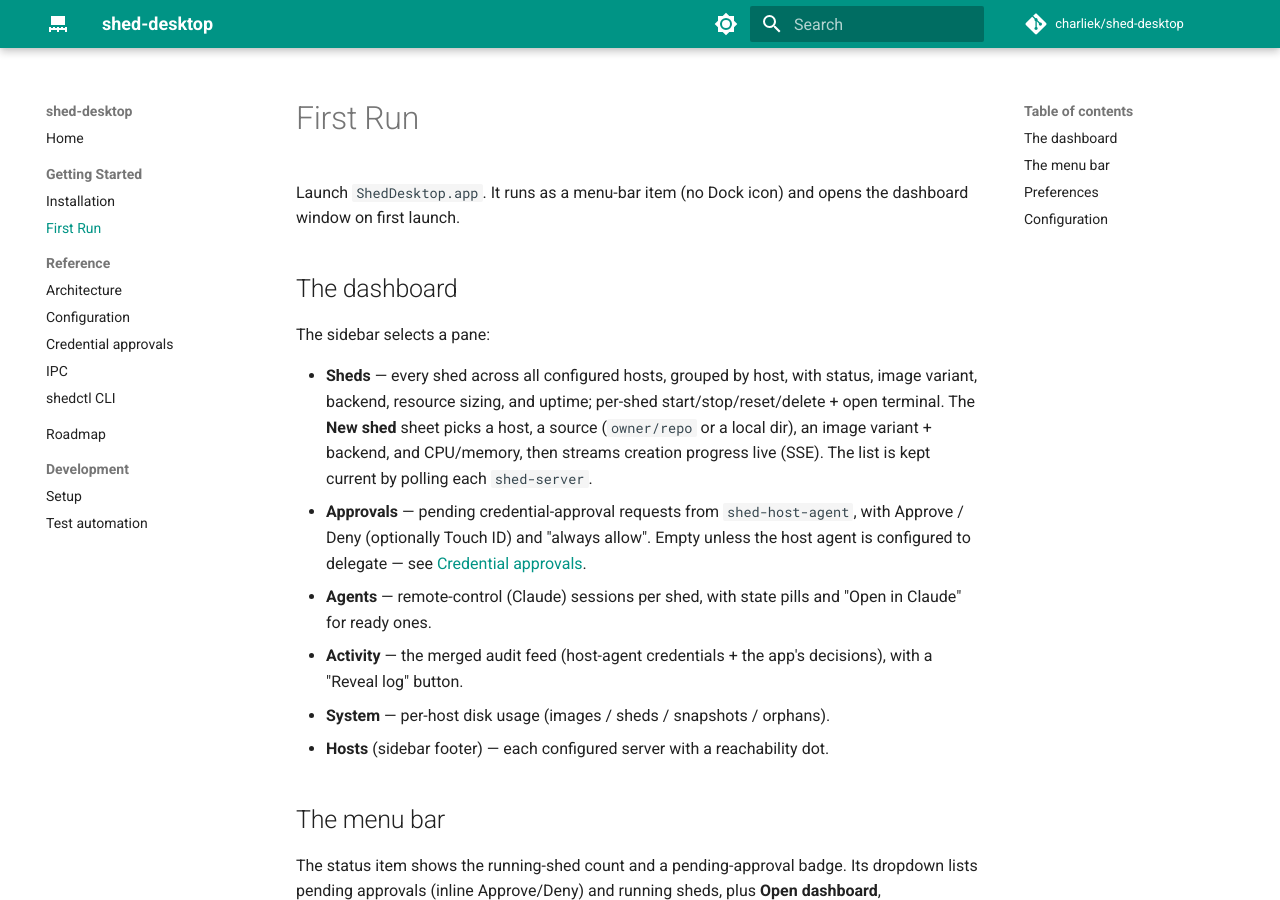
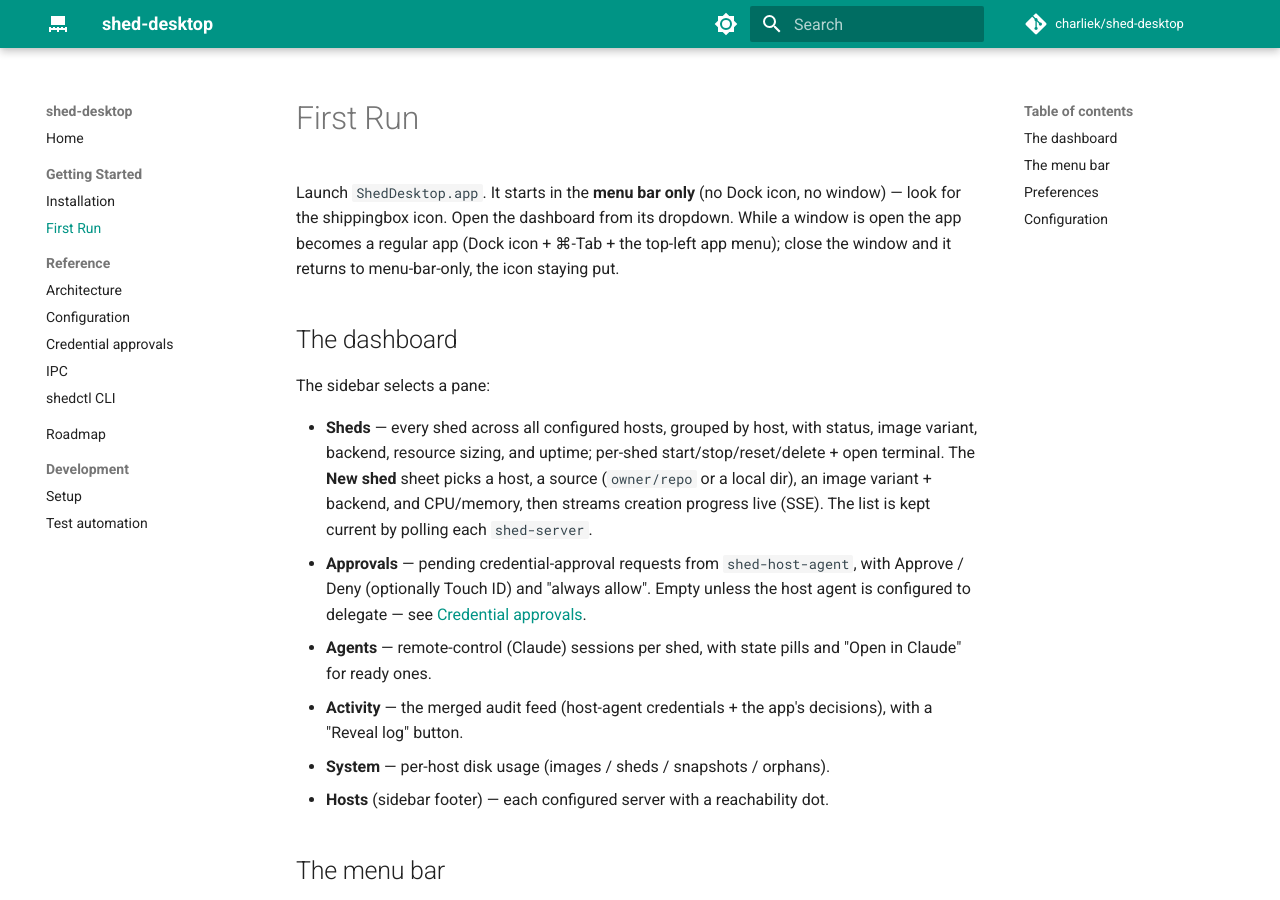
Before and after one commit to charliek/shed-desktop, an MkDocs documentation site: the page built from docs/getting-started/first-run.md, in a window 1280 px wide and 900 px high. Built offline with MkDocs 1.6.1 and Material for MkDocs 9.7.7, drawn with Linux system fonts in a browser that asks for light colours; comment, search, counter and statistics services are not loaded.

Commit message:
fix(ui): launch to the menu bar only; open the dashboard on demand
Don't auto-show the dashboard at launch — the app starts as a tray-only accessory
and becomes a regular app (Dock icon + Cmd-Tab) the first time a window is opened,
per the chosen launch model. The window is still built at startup so the harness
opens it via ui.show_window. Verified: 39 E2E + a real-mode launch (tray only ->
window appears on show-window).

Co-Authored-By: Claude Opus 4.8 (1M context) <noreply@anthropic.com>

```diff
--- a/docs/getting-started/first-run.md
+++ b/docs/getting-started/first-run.md
@@ -1,7 +1,9 @@
 # First Run
 
-Launch `ShedDesktop.app`. It runs as a menu-bar item (no Dock icon) and opens the
-dashboard window on first launch.
+Launch `ShedDesktop.app`. It starts in the **menu bar only** (no Dock icon, no window) —
+look for the shippingbox icon. Open the dashboard from its dropdown. While a window is open
+the app becomes a regular app (Dock icon + ⌘-Tab + the top-left app menu); close the window
+and it returns to menu-bar-only, the icon staying put.
 
 ## The dashboard
 
```
Also changed, not shown: 1 other file.
